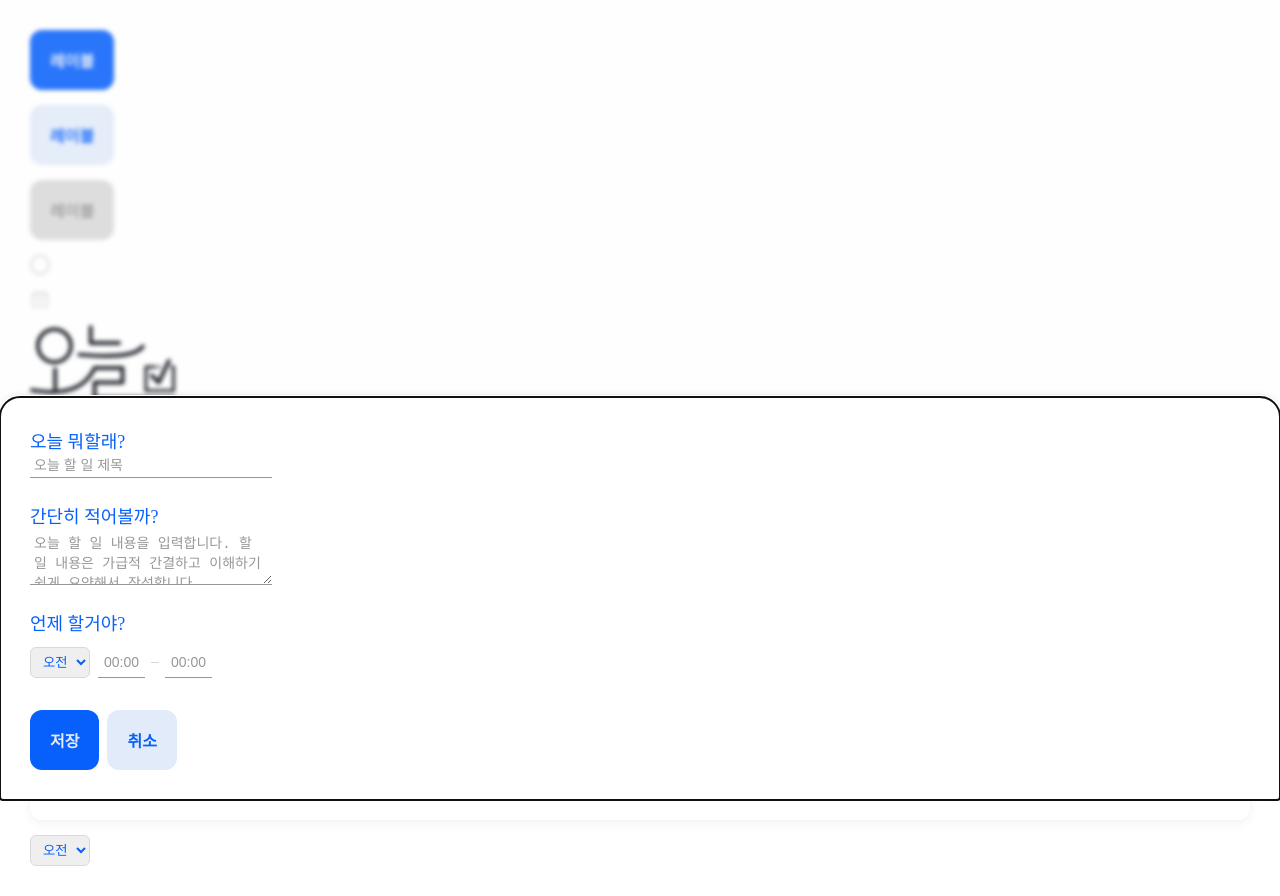
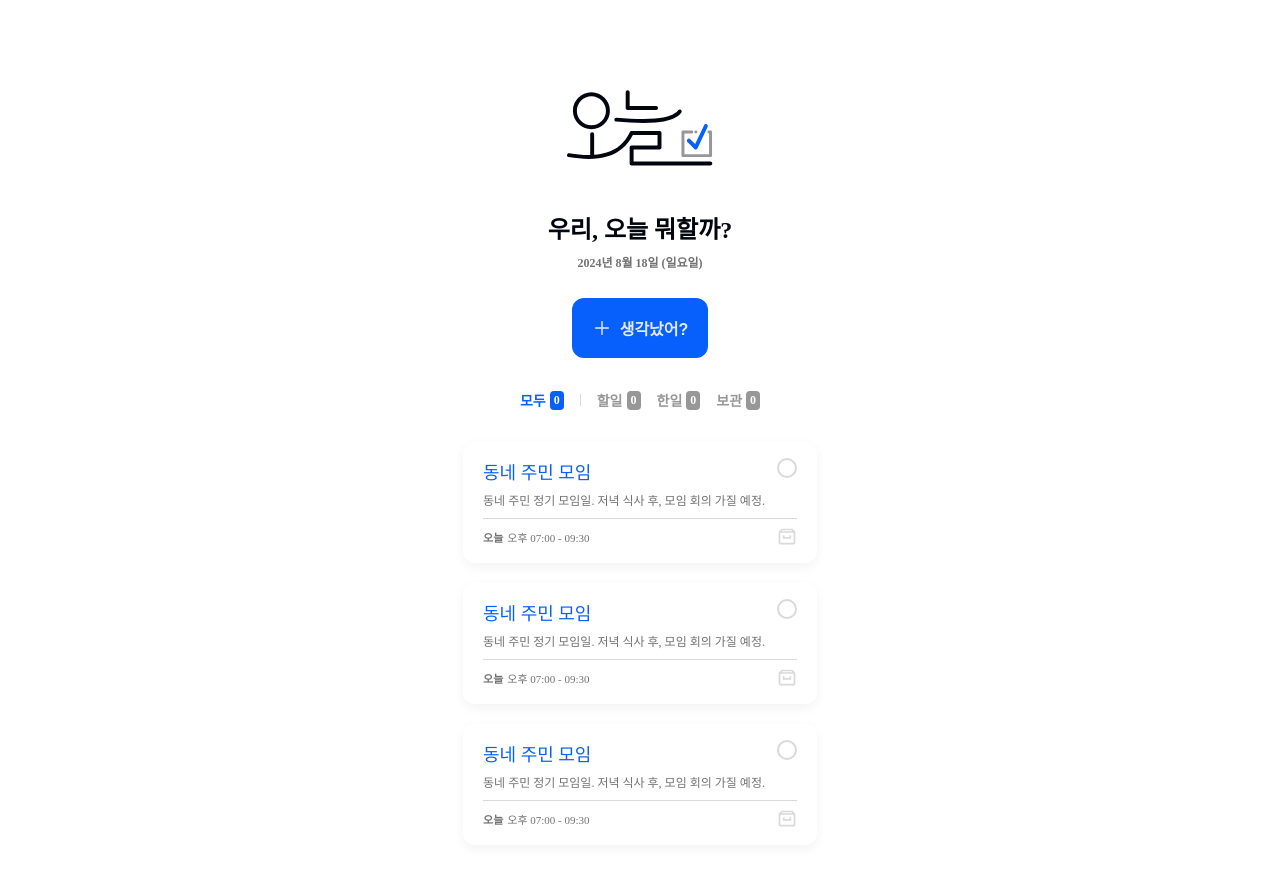
Before and after one commit to joowon-jang/react-homework, a React (Vite) app in the folder 4주차/: page / in a window 1280 px wide. After the commit the page ends 855 px from the top, so only its background shows below. Built offline with nearby package versions, Linux system fonts and the light colour scheme.

Commit message:
[4주차] feat: 전체 앱 기본 스타일링

```diff
--- a/4주차/src/App.scss
+++ b/4주차/src/App.scss
@@ -1,10 +1,35 @@
 @use "./scss/utils" as *;
 
-#app {
-  @include flexbox($direction: column, $gap: 15px);
-  margin: 30px;
+$text-headline: $forground;
 
-  ul {
-    @include flexbox($gap: 5px);
+$text-date: $color-gray-400;
+$text-date-dark: $color-gray-300;
+
+.doit-app {
+  @include flexbox($direction: column, $align: center);
+  margin-top: 90px;
+
+  &__title {
+    font-size: 24px;
+    font-weight: 700;
+    color: $forground;
+    margin-bottom: 8px;
+  }
+
+  &__date {
+    font-size: 12px;
+    font-weight: 600;
+    color: $text-date;
+    margin-bottom: 27px;
+  }
+
+  &-status-list {
+    @include flexbox($align: center, $gap: 16px);
+    margin-bottom: 22px;
+  }
+
+  &-doit-list {
+    @include flexbox($direction: column, $gap: 20px);
+    padding: 10px;
   }
 }
--- a/4주차/src/App.tsx
+++ b/4주차/src/App.tsx
@@ -1,20 +1,18 @@
+import { useEffect, useState } from "react";
 import "./App.scss";
+import Logo from "./components/Logo/Logo";
+import formatDate from "./utils/formatDate";
 import Button from "./components/Button/Button";
-import Checkbox from "./components/Checkbox/Checkbox";
-import Archive from "./components/Archive/Archive";
+import PlusImage from "/plus.svg";
 import Status from "./components/Status/Status";
-import Logo from "./components/Logo/Logo";
-import TextInput from "./components/TextInput/TextInput";
-import Time from "./components/Time/Time";
 import DoIt from "./components/DoIt/DoIt";
-import Select from "./components/Select/Select";
+import Divider from "./components/Divider/Divider";
 import ModalDialog from "./components/ModalDialog/ModalDialog";
-import { useEffect, useId, useState } from "react";
 
 function App() {
-  const id1 = useId();
-  const id2 = useId();
-  const [isModalOpen, setIsModalOpen] = useState(true);
+  const [isModalOpen, setIsModalOpen] = useState(false);
+
+  const dateOfToday = new Date();
 
   const openModal = () => setIsModalOpen(true);
   const closeModal = () => setIsModalOpen(false);
@@ -31,45 +29,70 @@ function App() {
   }, [isModalOpen]);
 
   return (
-    <div id="app">
-      <Button modifier="primary">레이블</Button>
-      <Button modifier="secondary">레이블</Button>
-      <Button modifier="disabled">레이블</Button>
-      <Checkbox />
-      <Archive />
-      <Logo type="mono" />
-      <Logo type="stereo" />
-      <ul>
+    <div id="app" className="doit-app">
+      <Logo type="stereo" style={{ marginBottom: "44px" }} />
+
+      <h1 className="doit-app__title">우리, 오늘 뭐할까?</h1>
+      <time className="doit-app__date">{formatDate(dateOfToday)}</time>
+
+      <Button modifier="primary" onClick={openModal} style={{ marginBottom: "32px" }}>
+        <img src={PlusImage} alt="플러스" /> 생각났어?
+      </Button>
+
+      <ul className="doit-app-status-list">
         <li>
-          <Status count={3}>모두</Status>
+          <Status count={0} defaultChecked={true}>
+            모두
+          </Status>
+        </li>
+        <Divider type="vertical" style={{ height: "12px" }} />
+        <li>
+          <Status count={0}>할일</Status>
         </li>
         <li>
-          <Status count={0}>모두</Status>
+          <Status count={0}>한일</Status>
         </li>
         <li>
-          <Status count={1}>모두</Status>
+          <Status count={0}>보관</Status>
+        </li>
+      </ul>
+
+      <ul className="doit-app-doit-list">
+        <li>
+          <DoIt
+            content={{
+              title: "동네 주민 모임",
+              description: "동네 주민 정기 모임일. 저녁 식사 후, 모임 회의 가질 예정.",
+              noon: "오후",
+              startTime: "07:00",
+              endTime: "09:30",
+            }}
+          />
         </li>
         <li>
-          <Status count={2}>모두</Status>
+          <DoIt
+            content={{
+              title: "동네 주민 모임",
+              description: "동네 주민 정기 모임일. 저녁 식사 후, 모임 회의 가질 예정.",
+              noon: "오후",
+              startTime: "07:00",
+              endTime: "09:30",
+            }}
+          />
+        </li>
+        <li>
+          <DoIt
+            content={{
+              title: "동네 주민 모임",
+              description: "동네 주민 정기 모임일. 저녁 식사 후, 모임 회의 가질 예정.",
+              noon: "오후",
+              startTime: "07:00",
+              endTime: "09:30",
+            }}
+          />
         </li>
       </ul>
-      <TextInput type="text" placeholder="오늘 할 일 제목" id={id1} />
-      <TextInput
-        type="textarea"
-        placeholder="오늘 할 일 내용을 입력합니다. 할 일 내용은 가급적 간결하고 이해하기 쉽게 요약해서 작성합니다."
-        id={id2}
-      />
-      <Time />
-      <DoIt
-        content={{
-          title: "할 일",
-          description: "할 일 내용을 작성합니다.",
-          noon: "오전",
-          startTime: "07:30",
-          endTime: "09:00",
-        }}
-      />
-      <Select />
+
       <ModalDialog isOpen={isModalOpen} onClose={closeModal} />
     </div>
   );
--- a/4주차/src/components/ModalDialog/ModalDialog.tsx
+++ b/4주차/src/components/ModalDialog/ModalDialog.tsx
@@ -51,10 +51,10 @@ const ModalDialog = ({ isOpen, onSubmit, onClose }: ModalDialogPropsType) => {
         </fieldset>
 
         <div className="modal-content-form-button-wrapper">
-          <Button modifier="primary" type="submit" onClick={onSubmit}>
+          <Button modifier="primary" type="submit" onClick={onSubmit} style={{ flexGrow: 1 }}>
             저장
           </Button>
-          <Button modifier="secondary" onClick={onClose}>
+          <Button modifier="secondary" onClick={onClose} style={{ flexGrow: 1 }}>
             취소
           </Button>
         </div>
--- a/4주차/src/scss/utils/_variables.scss
+++ b/4주차/src/scss/utils/_variables.scss
@@ -66,8 +66,3 @@ $logo-mono-dark: $color-white;
 
 $viewport: $color-gray-50;
 $viewport-dark: $color-black;
-
-$text-headline: $forground;
-$text-headline-dark: $forground;
-$text-date: $color-gray-400;
-$text-date-dark: $color-gray-300;
--- /dev/null
+++ b/4주차/src/utils/formatDate.ts
@@ -0,0 +1,8 @@
+export default function formatDate(date: Date) {
+  const year = date.getFullYear();
+  const month = date.getMonth() + 1;
+  const day = date.getDate();
+  const dayOfWeek = ["일", "월", "화", "수", "목", "금", "토"][date.getDay()];
+
+  return `${year}년 ${month}월 ${day}일 (${dayOfWeek}요일)`;
+}
```
Also changed, not shown: 4주차/public/plus.svg (added).
